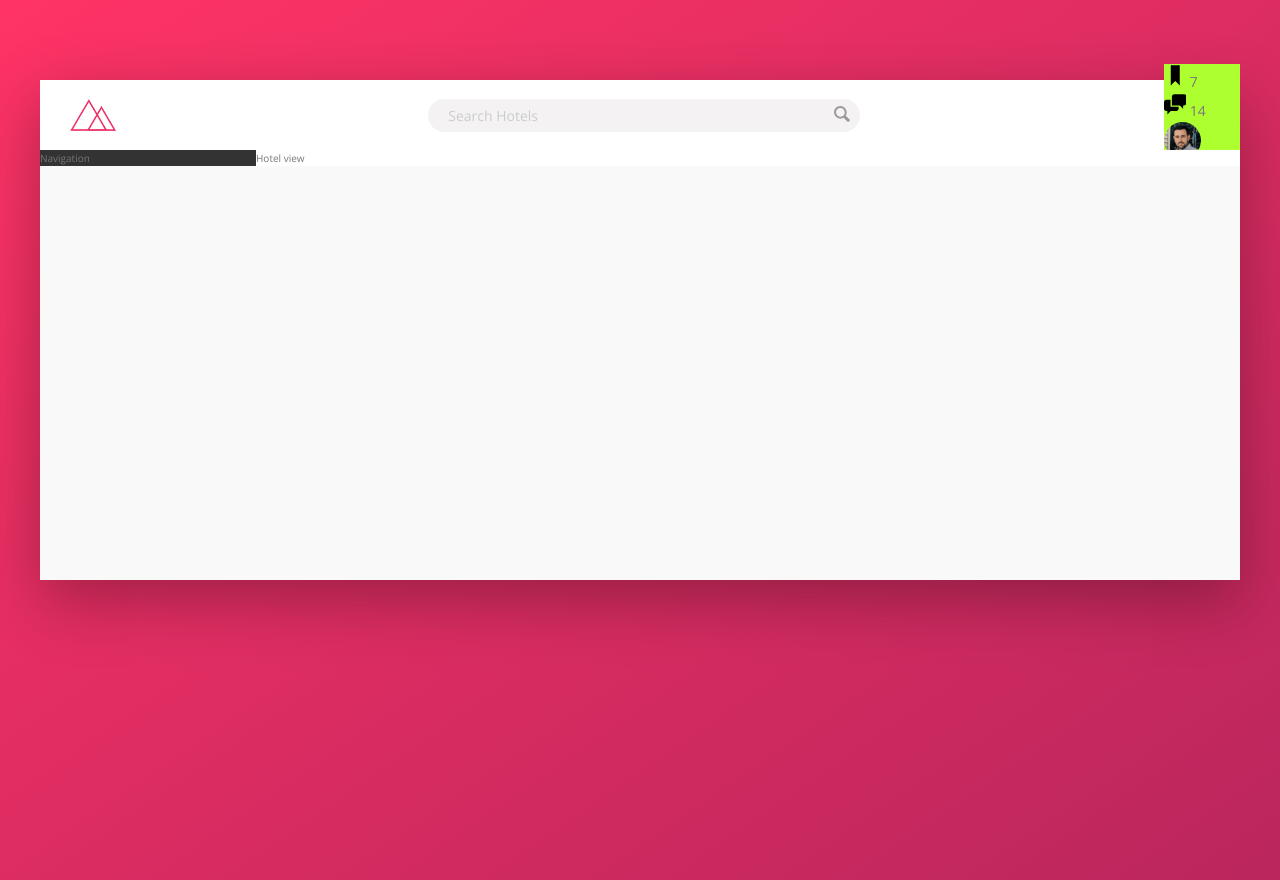
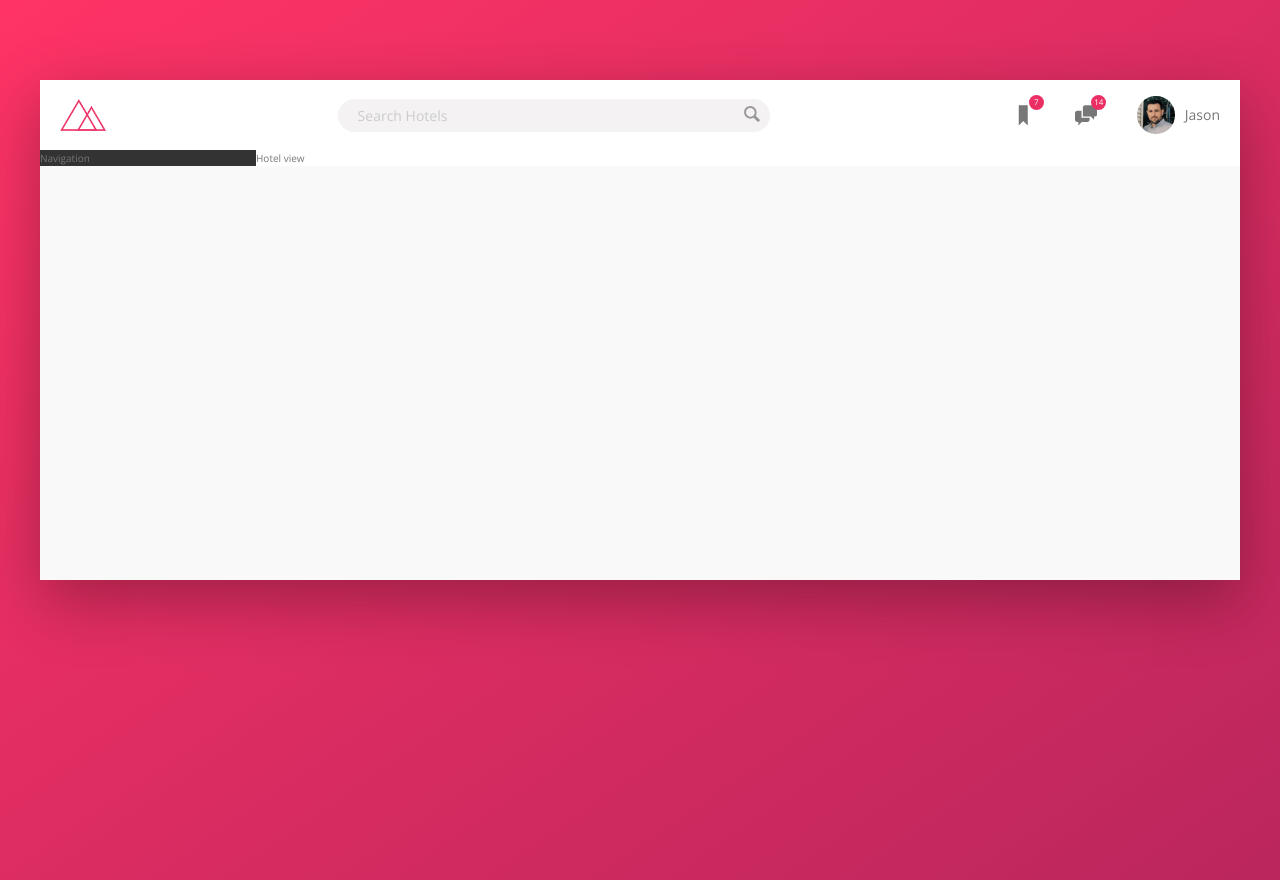
Before and after one commit to jstonedev/triline, a website: page index.html in a window 1280 px wide. Drawn offline with nearby package versions, Linux system fonts and the light colour scheme.

Commit message:
style user navigation

```diff
--- a/sass/_components.scss
+++ b/sass/_components.scss
@@ -3,7 +3,7 @@
 // #########################################
 .logo {
 	height: 3.25rem;
-	margin-left: 3rem;
+	margin-left: 2rem;
 }
 
 // #########################################
@@ -67,14 +67,50 @@
 // USER NAVITGATION
 // #########################################
 .user-nav {
-	background-color: greenyellow;
+	display: flex;
+	align-items: center;
+	align-self: stretch;
+
+	& > * {
+		padding: 0 2rem;
+		cursor: pointer;
+		height: 100%;
+		display: flex;
+		align-items: center;
+	}
+
+	& > *:hover {
+		background-color: var(--color-grey-light-2);
+	}
+
+	&__icon-box {
+		position: relative;
+	}
+
 	&__icon {
 		height: 2.25rem;
 		width: 2.25rem;
+		fill: var(--color-grey-dark-2);
+	}
+
+	&__notification {
+		font-size: 0.8rem;
+		height: 1.5rem;
+		width: 1.5rem;
+		border-radius: 50%;
+		background-color: var(--color-primary);
+		color: #fff;
+		position: absolute;
+		top: 1.5rem;
+		right: 1.1rem;
+		display: flex;
+		justify-content: center;
+		align-items: center;
 	}
 
 	&__user-photo {
 		height: 3.75rem;
 		border-radius: 50%;
+		margin-right: 1rem;
 	}
 }
```
Also changed, not shown: css/style.css.
